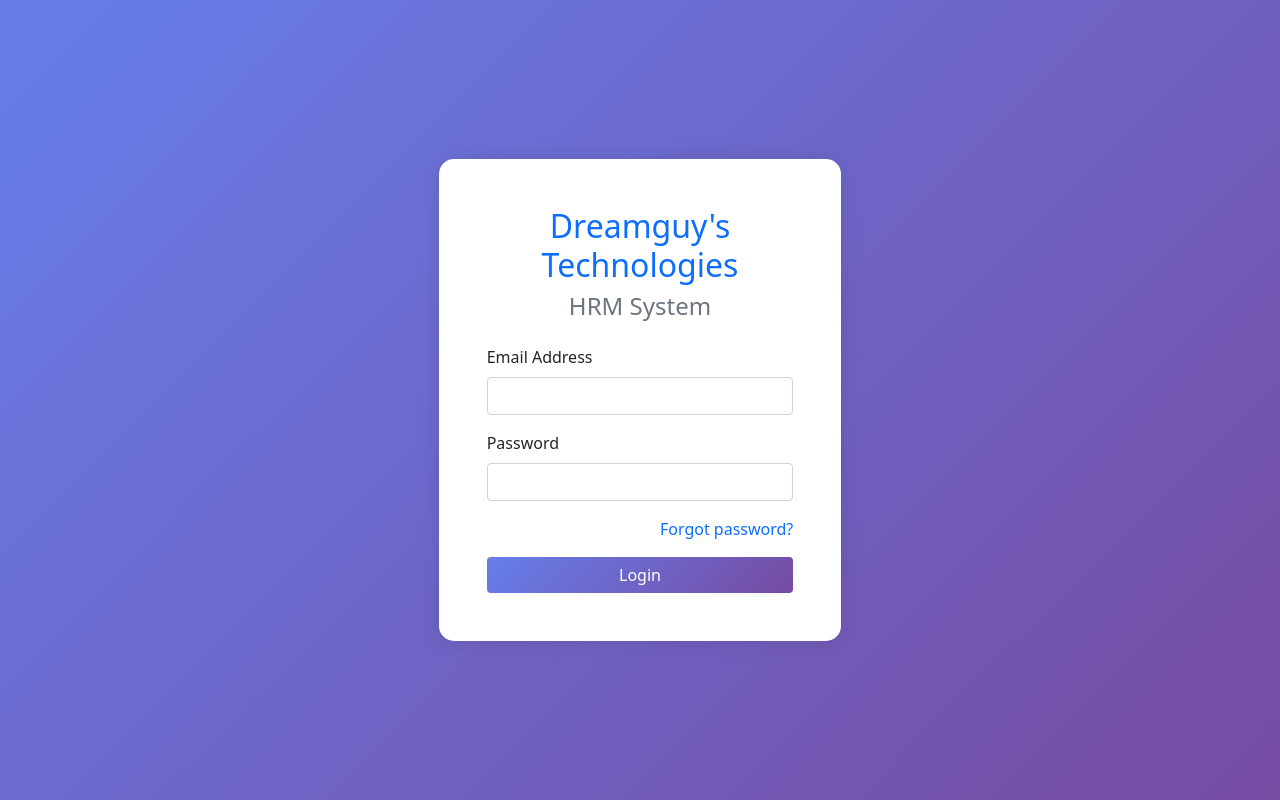
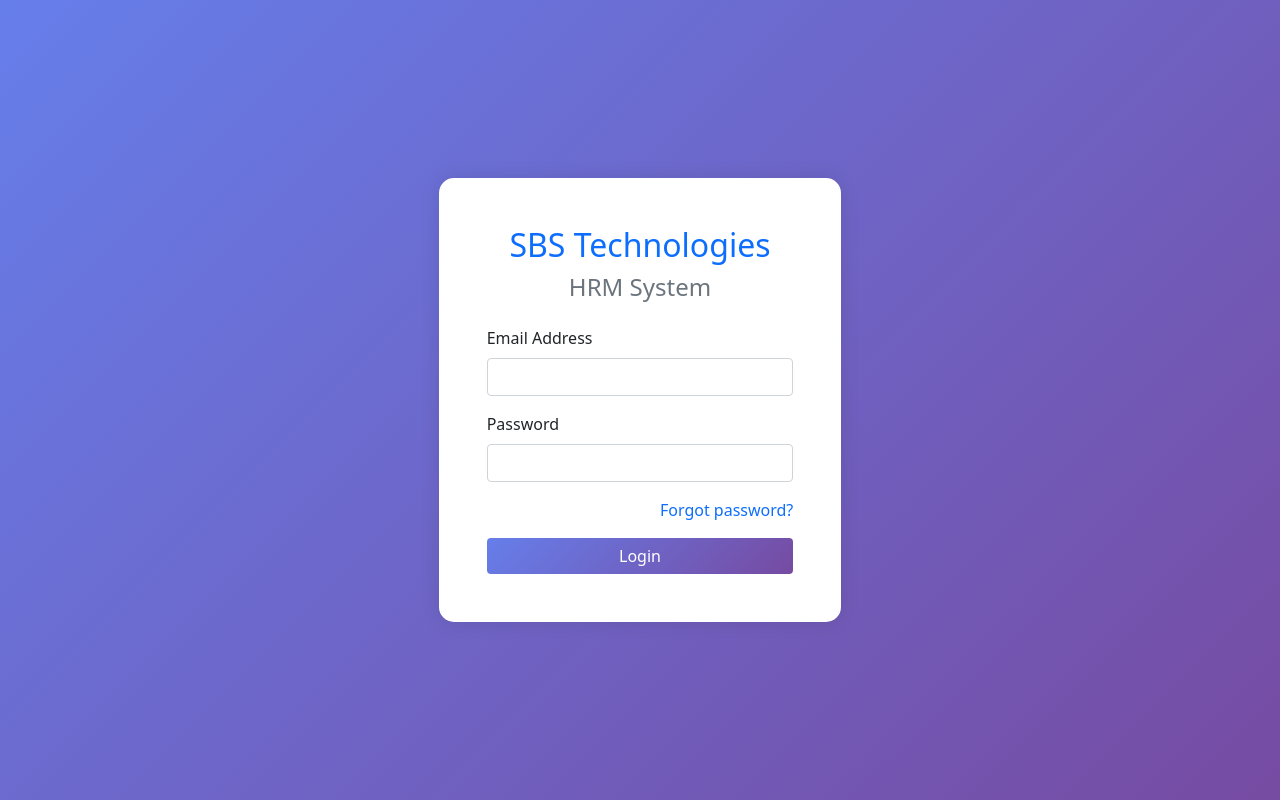
Before and after one commit to Murtaza7n/hrm-System, a Django app: page / in a window 1280 px wide. Run offline with Django 5.2, Linux system fonts and the light colour scheme; data comes from the database, SQL or seed files in the repository; both versions use the stored data as it was after the commit.

Commit message:
Login Name Chnage

```diff
--- a/templates/core/login.html
+++ b/templates/core/login.html
@@ -9,7 +9,7 @@
             <div class="card">
                 <div class="card-body p-5">
                     <div class="text-center mb-4">
-                        <h2 class="text-primary">Dreamguy's Technologies</h2>
+                        <h2 class="text-primary">SBS Technologies</h2>
                         <h4 class="text-muted">HRM System</h4>
                     </div>
 
```
Also changed, not shown: db.sqlite3.
